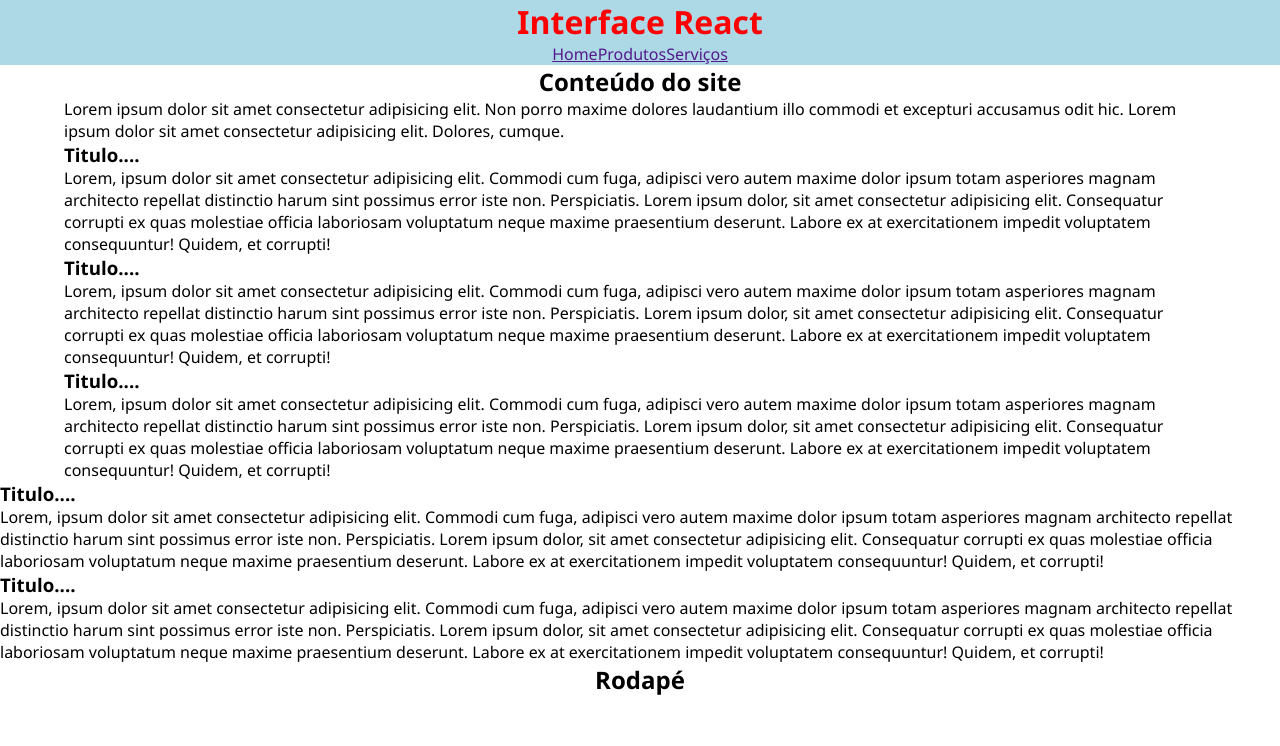
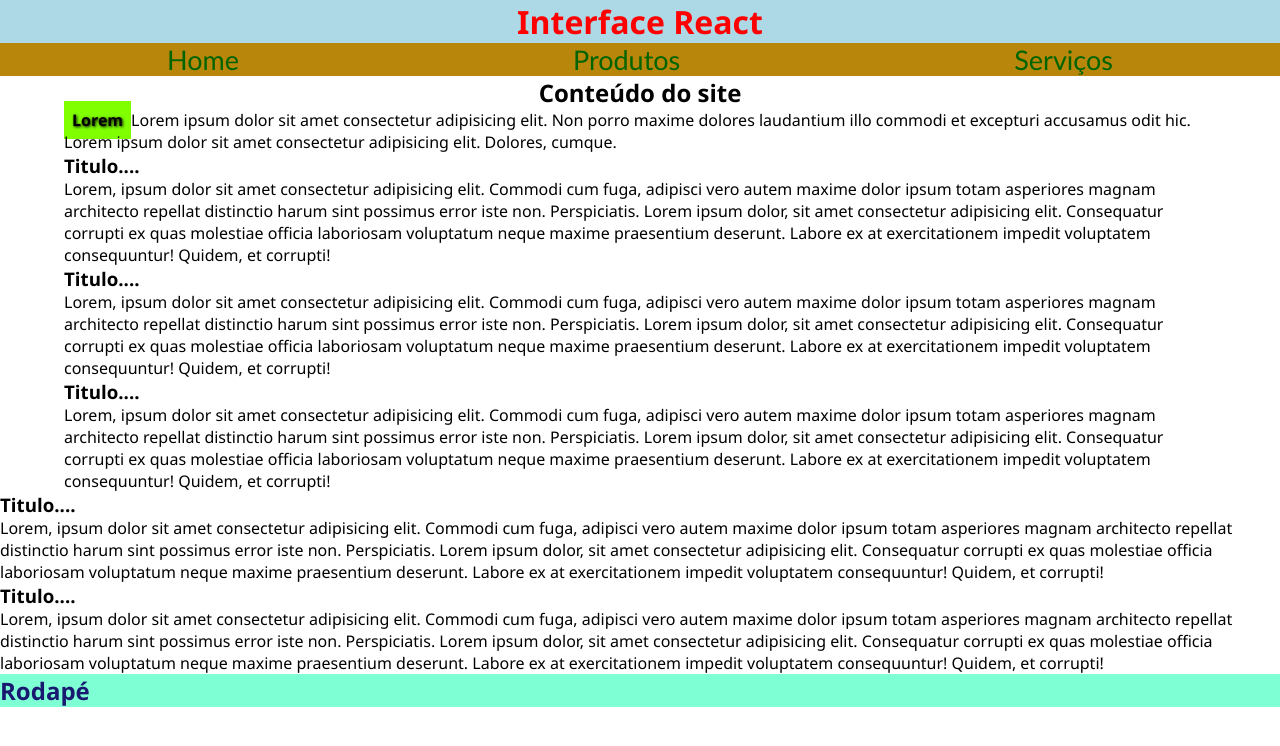
Before and after one commit to GabrielG9z/meu-app, a React (Create React App) app: page / in a window 1280 px wide. Shown: the top 746 px of the page. Built offline with nearby package versions, Linux system fonts and the light colour scheme.

Commit message:
Update
Foram feitos os ajustes, e realocações de arquivos para dentro das pastas de cada componente, refizemos os caminhos e reorganizamos os módulos

```diff
--- a/src/components/layout/Cabecalho.jsx
+++ b/src/components/layout/Cabecalho/Cabecalho.jsx
@@ -1,4 +1,4 @@
-import Menu from "../Menu";
+import Menu from "../Menu/Menu";
 
 const estilos = {
   color: "red",
--- a/src/components/layout/Conteudo.css
+++ /dev/null
@@ -1,8 +0,0 @@
-main {
-  width: 90vw;
-  margin: auto;
-}
-
-.subtitulo {
-  text-align: center;
-}
--- a/src/components/layout/Conteudo.jsx
+++ b/src/components/layout/Conteudo/Conteudo.jsx
@@ -1,13 +1,16 @@
-import Artigo from "../Artigo";
-import "./Conteudo.css";
+import Artigo from "./Artigo";
+import estilos from "./Conteudo.module.css";
 
 const Conteudo = () => {
   return (
     <>
       <main>
         <section>
-          <h2 className="subtitulo">Conteúdo do site</h2>
+          <h2 className={estilos.subtitulo}>Conteúdo do site</h2>
           <p>
+            <span className={`${estilos.destaque} ${estilos.sombra}`}>
+              Lorem
+            </span>
             Lorem ipsum dolor sit amet consectetur adipisicing elit. Non porro
             maxime dolores laudantium illo commodi et excepturi accusamus odit
             hic. Lorem ipsum dolor sit amet consectetur adipisicing elit.
--- /dev/null
+++ b/src/components/layout/Conteudo/Conteudo.module.css
@@ -0,0 +1,18 @@
+main {
+  width: 90vw;
+  margin: auto;
+}
+
+.subtitulo {
+  text-align: center;
+}
+
+.destaque {
+  background-color: chartreuse;
+  font-weight: bold;
+  padding: 0.5rem;
+}
+
+.sombra {
+  text-shadow: black 1px 1px 3px;
+}
--- a/src/components/layout/Footer.jsx
+++ /dev/null
@@ -1,9 +0,0 @@
-const Footer = () => {
-  return (
-    <footer>
-      <h2 className="subtitulo">Rodapé</h2>
-    </footer>
-  );
-};
-
-export default Footer;
--- /dev/null
+++ b/src/components/layout/Footer/Footer.jsx
@@ -0,0 +1,11 @@
+import estilos from "./Footer.module.css";
+
+const Footer = () => {
+  return (
+    <footer>
+      <h2 className={estilos.subtitulo}>Rodapé</h2>
+    </footer>
+  );
+};
+
+export default Footer;
--- /dev/null
+++ b/src/components/layout/Footer/Footer.module.css
@@ -0,0 +1,4 @@
+.subtitulo {
+  color: midnightblue;
+  background-color: aquamarine;
+}
--- a/src/components/Menu.jsx
+++ b/src/components/layout/Menu/Menu.jsx
@@ -1,6 +1,8 @@
+import estilo from "./Menu.module.css";
+
 const Menu = () => {
   return (
-    <nav>
+    <nav className={estilo.a}>
       <a href="">Home</a>
       <a href="">Produtos</a>
       <a href="">Serviços</a>
--- /dev/null
+++ b/src/components/layout/Menu/Menu.module.css
@@ -0,0 +1,12 @@
+a {
+  font-size: 27px;
+  text-decoration: none;
+  font-family: "Trebuchet MS", "Lucida Sans Unicode", "Lucida Grande",
+    "Lucida Sans", Arial, sans-serif;
+  color: darkgreen;
+}
+nav {
+  display: flex;
+  background-color: darkgoldenrod;
+  justify-content: space-around;
+}
```
Also changed, not shown: src/App.jsx (+4 -4 lines), src/components/layout/Conteudo/Artigo.jsx (renamed from src/components/Artigo.jsx).
